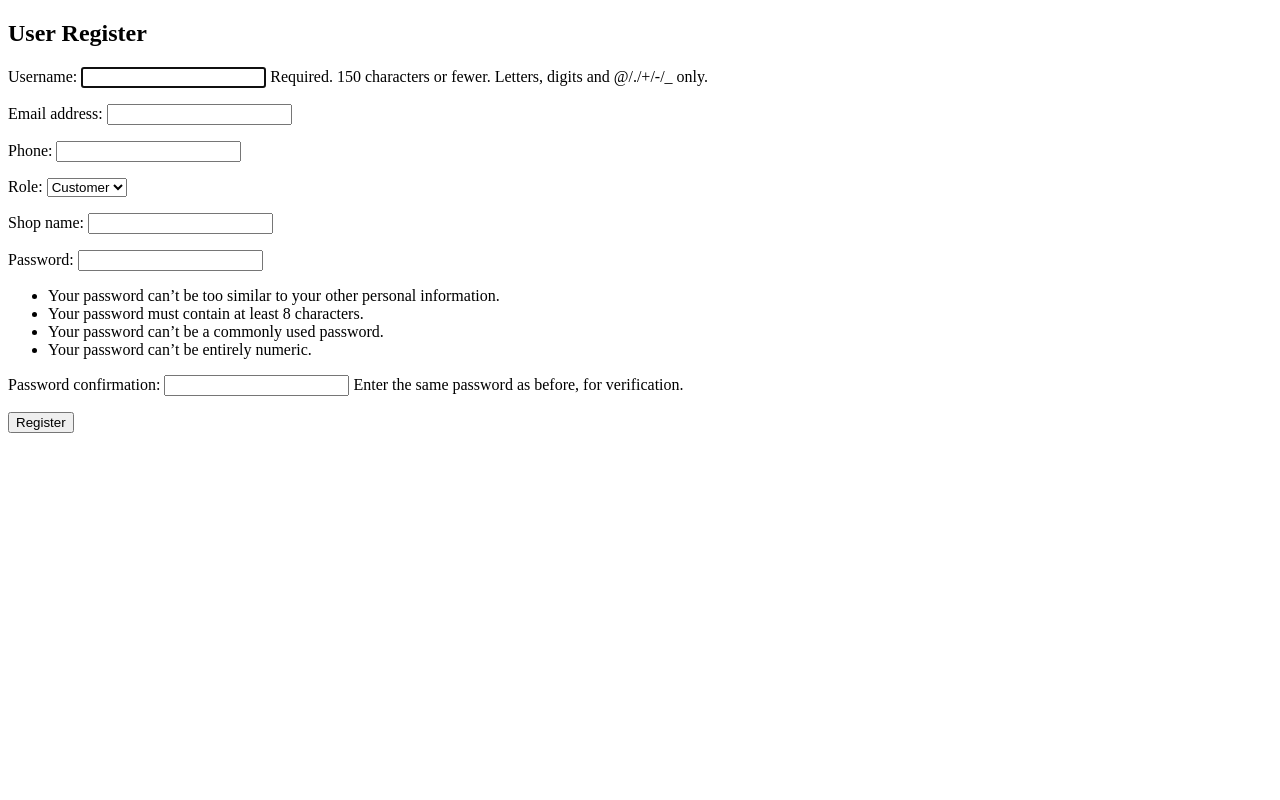
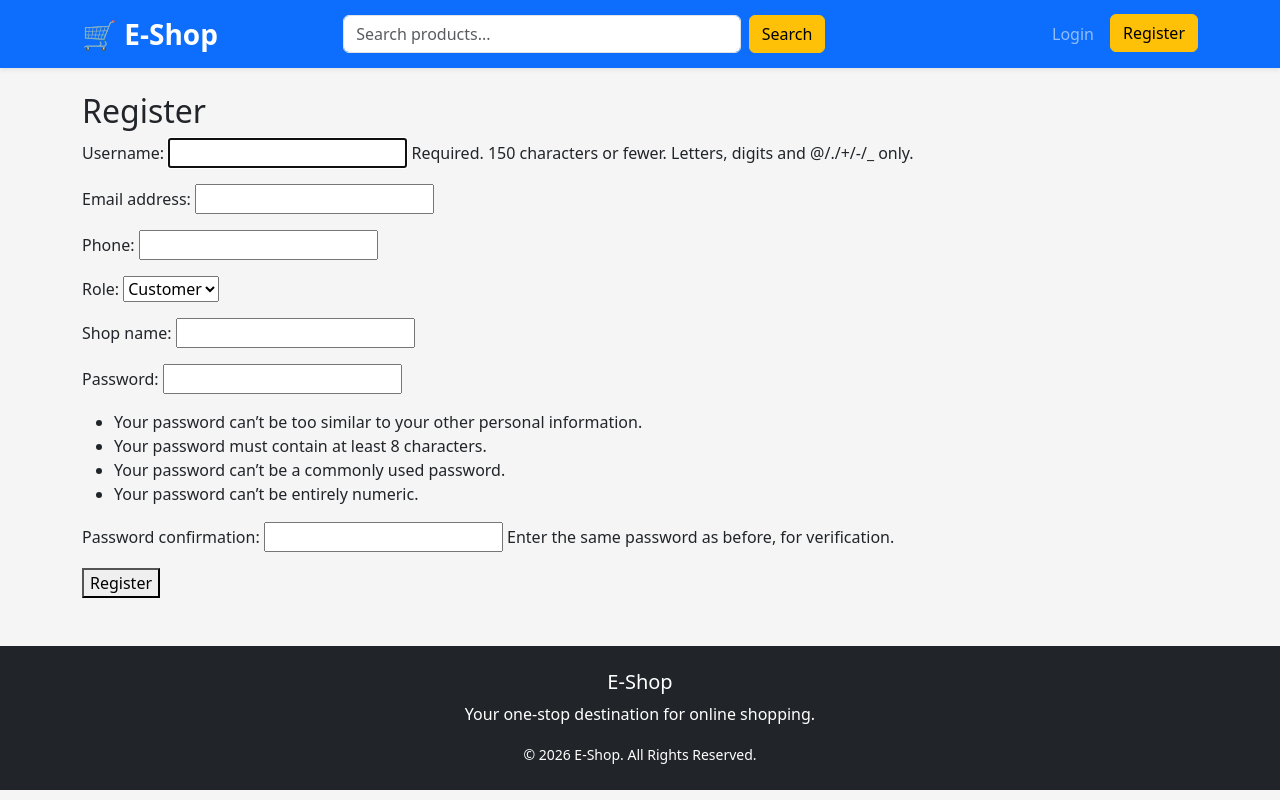
Before and after one commit to AnkitaVishw/ecommerce-project, a Django app: page /accounts/register/ in a window 1280 px wide. Run offline with Django 5.2, Linux system fonts and the light colour scheme.

Commit message:
Added Product list

```diff
--- a/accounts/forms.py
+++ b/accounts/forms.py
@@ -4,6 +4,7 @@ from .models import User
 
 
 class UserRegistrationForm(UserCreationForm):
+
     class Meta:
         model = User
         fields = [
@@ -15,3 +16,29 @@ class UserRegistrationForm(UserCreationForm):
             "password1",
             "password2",
         ]
+
+    def clean(self):
+        cleaned_data = super().clean()
+
+        role = cleaned_data.get("role")
+        shop_name = cleaned_data.get("shop_name")
+
+        if role == User.SELLER and not shop_name:
+            self.add_error(
+                "shop_name",
+                "Shop name is required for sellers."
+            )
+
+        return cleaned_data
+        cleaned_data = super().clean()
+
+        role = cleaned_data.get("role")
+        shop_name = cleaned_data.get("shop_name")
+
+        if role == User.SELLER and not shop_name:
+            self.add_error(
+                "shop_name",
+                "Shop name is required for sellers."
+            )
+
+        return cleaned_data
--- a/accounts/templates/accounts/register.html
+++ b/accounts/templates/accounts/register.html
@@ -1,17 +1,17 @@
-<!DOCTYPE html>
-<html>
-<head>
-    <title>Register</title>
-</head>
-<body>
+{% extends "base.html" %}
 
-<h2>User Register</h2>
+{% block title %}
+Register
+{% endblock %}
 
-<form method="post">
+{% block content %}
+
+<h2>Register</h2>
+
+<form method="POST">
     {% csrf_token %}
     {{ form.as_p }}
     <button type="submit">Register</button>
 </form>
 
-</body>
-</html>
+{% endblock %}
--- a/accounts/urls.py
+++ b/accounts/urls.py
@@ -4,6 +4,18 @@ from . import views
 urlpatterns = [
     path("register/", views.register, name="register"),
     path("login/", views.user_login, name="login"),
-     path("profile/", views.profile, name="profile"),
+    path("logout/", views.user_logout, name="logout"),
+    path("profile/", views.profile, name="profile"),
 
+    path(
+        "customer-dashboard/",
+        views.customer_dashboard,
+        name="customer_dashboard",
+    ),
+
+    path(
+        "seller-dashboard/",
+        views.seller_dashboard,
+        name="seller_dashboard",
+    ),
 ]
--- a/accounts/views.py
+++ b/accounts/views.py
@@ -3,7 +3,7 @@ from django.contrib.auth import login
 from .forms import UserRegistrationForm
 from django.contrib.auth import authenticate, login
 from django.contrib import messages
-
+from django.contrib.auth import logout
 from django.contrib.auth.decorators import login_required
 
 
@@ -24,13 +24,37 @@ def user_login(request):
 
         if user is not None:
             login(request, user)
-            return redirect("profile")
+
+            if user.role == "seller":
+                return redirect("seller_dashboard")
+            else:
+                return redirect("customer_dashboard")
+    else:
+        messages.error(request, "Invalid username or password")
+
+    return render(request, "accounts/login.html")
+def user_login(request):
+    if request.method == "POST":
+        username = request.POST.get("username")
+        password = request.POST.get("password")
+
+        user = authenticate(
+            request,
+            username=username,
+            password=password
+        )
+
+        if user is not None:
+            login(request, user)
+
+            if user.role == "seller":
+                return redirect("seller_dashboard")
+            else:
+                return redirect("customer_dashboard")
         else:
             messages.error(request, "Invalid username or password")
 
     return render(request, "accounts/login.html")
-from django.shortcuts import render, redirect
-from .forms import UserRegistrationForm
 
 def register(request):
     if request.method == "POST":
@@ -44,3 +68,16 @@ def register(request):
         form = UserRegistrationForm()
 
     return render(request, "accounts/register.html", {"form": form})
+
+def user_logout(request):
+    logout(request)
+    return redirect("login")
+
+@login_required
+def customer_dashboard(request):
+    return redirect("product_list")
+
+
+@login_required
+def seller_dashboard(request):
+    return render(request, "accounts/seller_dashboard.html")
--- a/ecommerce/urls.py
+++ b/ecommerce/urls.py
@@ -1,8 +1,11 @@
 from django.contrib import admin
 from django.urls import path, include
+
 
 
 urlpatterns = [
     path("admin/", admin.site.urls),
     path("accounts/", include("accounts.urls")),
+    path("products/", include("products.urls")),
+
 ]
--- /dev/null
+++ b/ecommerce/views.py
@@ -0,0 +1,4 @@
+from django.http import HttpResponse
+
+def home(request):
+    return HttpResponse("<h1>Welcome to the Ecommerce Project</h1>")
--- /dev/null
+++ b/products/urls.py
@@ -0,0 +1,6 @@
+from django.urls import path
+from . import views
+
+urlpatterns = [
+    path("", views.product_list, name="product_list"),
+]
--- /dev/null
+++ b/static/css/style.css
@@ -0,0 +1,41 @@
+body{
+    background:#f5f5f5;
+}
+
+.navbar-brand{
+    font-size:28px;
+}
+
+.card{
+    transition:.3s;
+}
+
+.card:hover{
+    transform:translateY(-5px);
+}
+
+footer{
+    margin-top:80px;
+}
+
+.card{
+    border:none;
+    transition:0.3s;
+}
+
+.card:hover{
+    transform:translateY(-8px);
+    box-shadow:0 10px 25px rgba(0,0,0,.15);
+}
+
+.card-title{
+    font-weight:600;
+}
+
+.badge{
+    width:fit-content;
+}
+
+.card img{
+    object-fit:cover;
+}
--- /dev/null
+++ b/templates/base.html
@@ -0,0 +1,157 @@
+{% load static %}
+<!DOCTYPE html>
+<html lang="en">
+<head>
+    <meta charset="UTF-8">
+    <meta name="viewport" content="width=device-width, initial-scale=1.0">
+    <title>{% block title %}E-Shop{% endblock %}</title>
+
+    <!-- Bootstrap CSS -->
+    <link href="https://cdn.jsdelivr.net/npm/bootstrap@5.3.7/dist/css/bootstrap.min.css" rel="stylesheet">
+
+    <!-- Custom CSS -->
+    <link rel="stylesheet" href="{% static 'css/style.css' %}">
+</head>
+<body>
+
+<!-- ================= NAVBAR ================= -->
+
+<nav class="navbar navbar-expand-lg navbar-dark bg-primary shadow-sm">
+    <div class="container">
+
+        <a class="navbar-brand fw-bold" href="#">
+            🛒 E-Shop
+        </a>
+
+        <button class="navbar-toggler"
+                type="button"
+                data-bs-toggle="collapse"
+                data-bs-target="#navbarNav">
+
+            <span class="navbar-toggler-icon"></span>
+
+        </button>
+
+        <div class="collapse navbar-collapse" id="navbarNav">
+
+            <!-- Search -->
+            <form class="d-flex mx-auto w-50">
+                <input class="form-control"
+                       type="search"
+                       placeholder="Search products...">
+
+                <button class="btn btn-warning ms-2">
+                    Search
+                </button>
+            </form>
+
+            <ul class="navbar-nav ms-auto">
+
+                {% if user.is_authenticated %}
+
+                    <li class="nav-item">
+                        <a class="nav-link"
+                            href="{% url 'product_list' %}">
+                            Home
+                        </a>
+                    </li>
+
+                    <li class="nav-item">
+                        <a class="nav-link"
+                           href="#">
+                            Products
+                        </a>
+                    </li>
+
+                    <li class="nav-item">
+                        <a class="nav-link"
+                           href="#">
+                            Cart
+                        </a>
+                    </li>
+
+                    <li class="nav-item">
+                        <a class="nav-link"
+                           href="#">
+                            Orders
+                        </a>
+                    </li>
+
+                    <li class="nav-item">
+                        <a class="nav-link"
+                           href="{% url 'profile' %}">
+                            {{ request.user.username }}
+                        </a>
+                    </li>
+
+                    <li class="nav-item">
+                        <a class="btn btn-danger ms-2"
+                           href="{% url 'logout' %}">
+                            Logout
+                        </a>
+                    </li>
+
+                {% else %}
+
+                    <li class="nav-item">
+                        <a class="nav-link"
+                           href="{% url 'login' %}">
+                            Login
+                        </a>
+                    </li>
+
+                    <li class="nav-item">
+                        <a class="btn btn-warning ms-2"
+                           href="{% url 'register' %}">
+                            Register
+                        </a>
+                    </li>
+
+                {% endif %}
+
+            </ul>
+
+        </div>
+
+    </div>
+</nav>
+
+<!-- ================= CONTENT ================= -->
+
+<div class="container mt-4">
+
+    {% if messages %}
+        {% for message in messages %}
+            <div class="alert alert-success">
+                {{ message }}
+            </div>
+        {% endfor %}
+    {% endif %}
+
+    {% block content %}
+    {% endblock %}
+
+</div>
+
+<!-- ================= FOOTER ================= -->
+
+<footer class="bg-dark text-white mt-5 py-4">
+    <div class="container text-center">
+
+        <h5>E-Shop</h5>
+
+        <p>
+            Your one-stop destination for online shopping.
+        </p>
+
+        <small>
+            © 2026 E-Shop. All Rights Reserved.
+        </small>
+
+    </div>
+</footer>
+
+<script src="https://cdn.jsdelivr.net/npm/bootstrap@5.3.7/dist/js/bootstrap.bundle.min.js"></script>
+
+</body>
+</html>
```
Also changed, not shown: accounts/templates/accounts/customer_dashboard.html (added, +96 -0 lines), accounts/templates/accounts/login.html (+19 -23 lines), accounts/templates/accounts/profile.html (+42 -13 lines), accounts/templates/accounts/seller_dashboard.html (added, +16 -0 lines), products/admin.py (+11 -2 lines), products/templates/products/product_list.html (added, +87 -0 lines), products/views.py (+13 -1 lines), static/css/images/shopping.webp (added).
